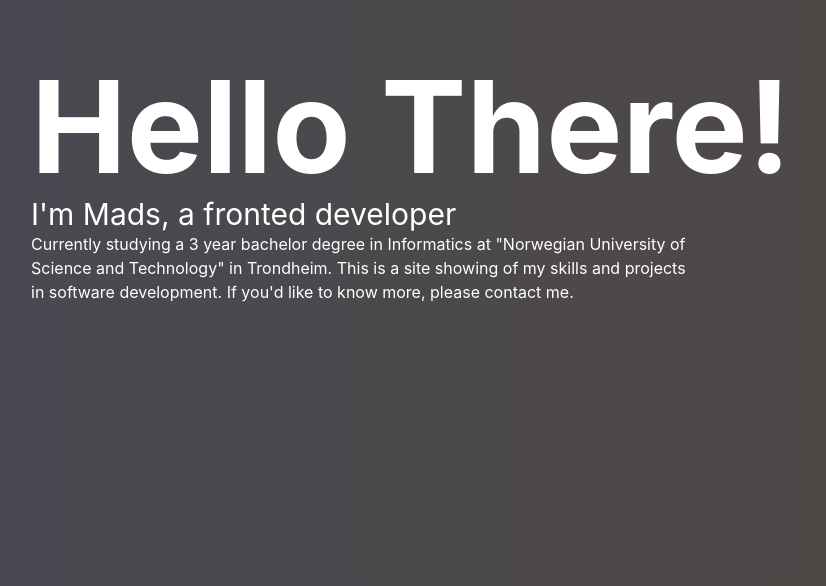
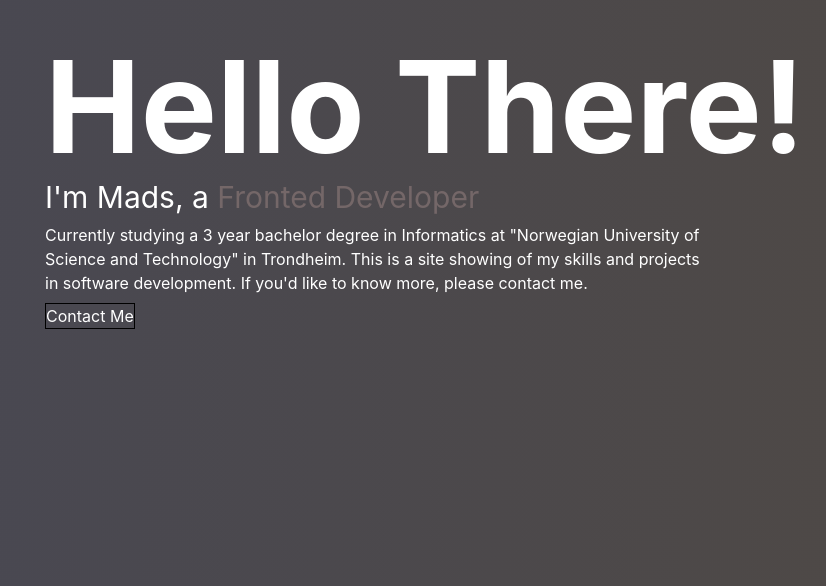
Before and after one commit to madsab/Portfolio, a React (Create React App) app: page / in a window 1280 px wide. Shown: the part 214-800 px from the top of the page, without its empty margins (229-1055 px from the left). Built offline with nearby package versions, Linux system fonts and the light colour scheme.

Commit message:
Info and headline for banner

```diff
--- a/src/components/sections/Banner.tsx
+++ b/src/components/sections/Banner.tsx
@@ -3,18 +3,30 @@ import { Reveal } from "../animation/Reveal";
 
 const Banner = () => {
   return (
-    <section className="min-h-screen flex items-center ">
-      <div className="felx flex-col">
+    <section className="min-h-screen flex items-center ml-7  ">
+      <div className="felx flex-col space-y-2">
         <Reveal>
-          <p className="text-9xl animate-bounce font-bold">Hello There!</p>
+          <p className="text-9xl font-bold">Hello There!</p>
         </Reveal>
-        <p className="text-3xl">I&apos;m Mads, a fronted developer</p>
-        <p className="max-w-2xl">
-          Currently studying a 3 year bachelor degree in Informatics at
-          "Norwegian University of Science and Technology" in Trondheim. This is
-          a site showing of my skills and projects in software development. If
-          you&apos;d like to know more, please contact me.
-        </p>
+        <Reveal>
+          <p className="text-3xl">
+            I&apos;m Mads, a{" "}
+            <span className="text-theme-lightgray">Fronted Developer</span>
+          </p>
+        </Reveal>
+        <Reveal>
+          <p className="max-w-2xl">
+            Currently studying a 3 year bachelor degree in Informatics at
+            "Norwegian University of Science and Technology" in Trondheim. This
+            is a site showing of my skills and projects in software development.
+            If you&apos;d like to know more, please contact me.
+          </p>
+        </Reveal>
+        <Reveal>
+          <button className="border-solid border-black border  hover:bg-theme-green">
+            Contact Me
+          </button>
+        </Reveal>
       </div>
     </section>
   );
```
